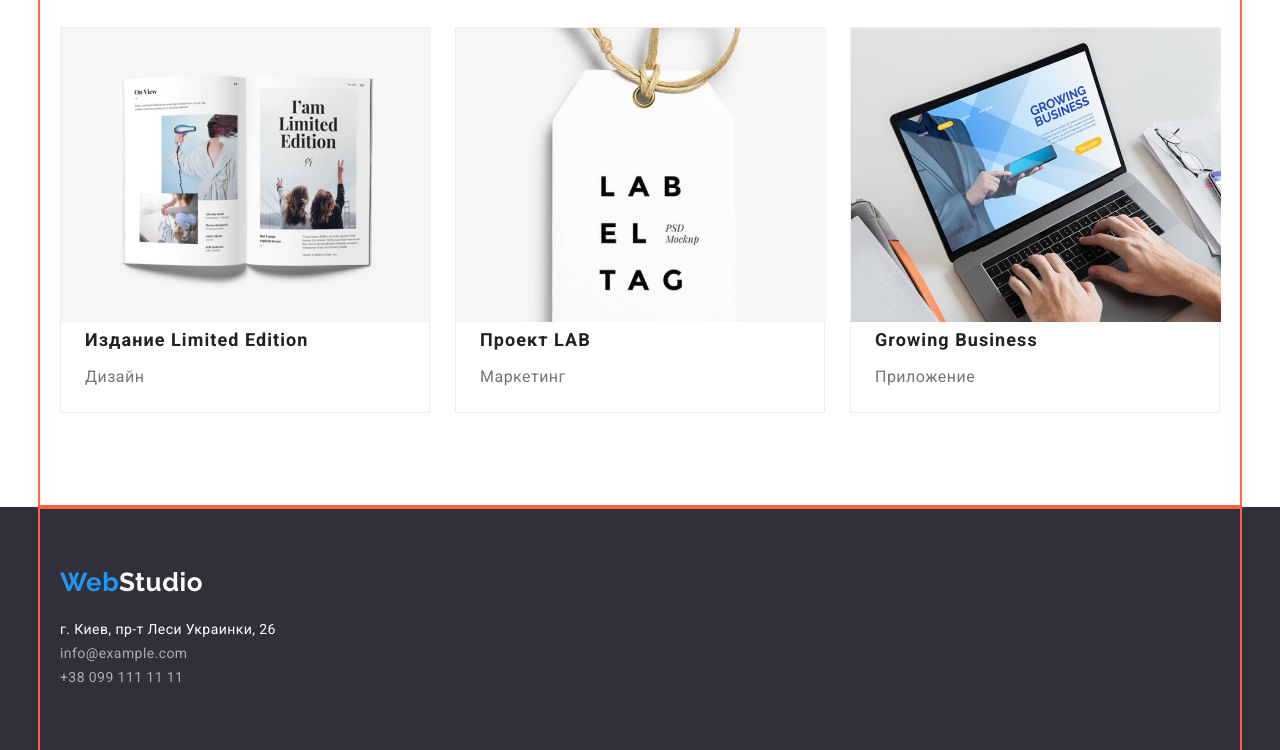
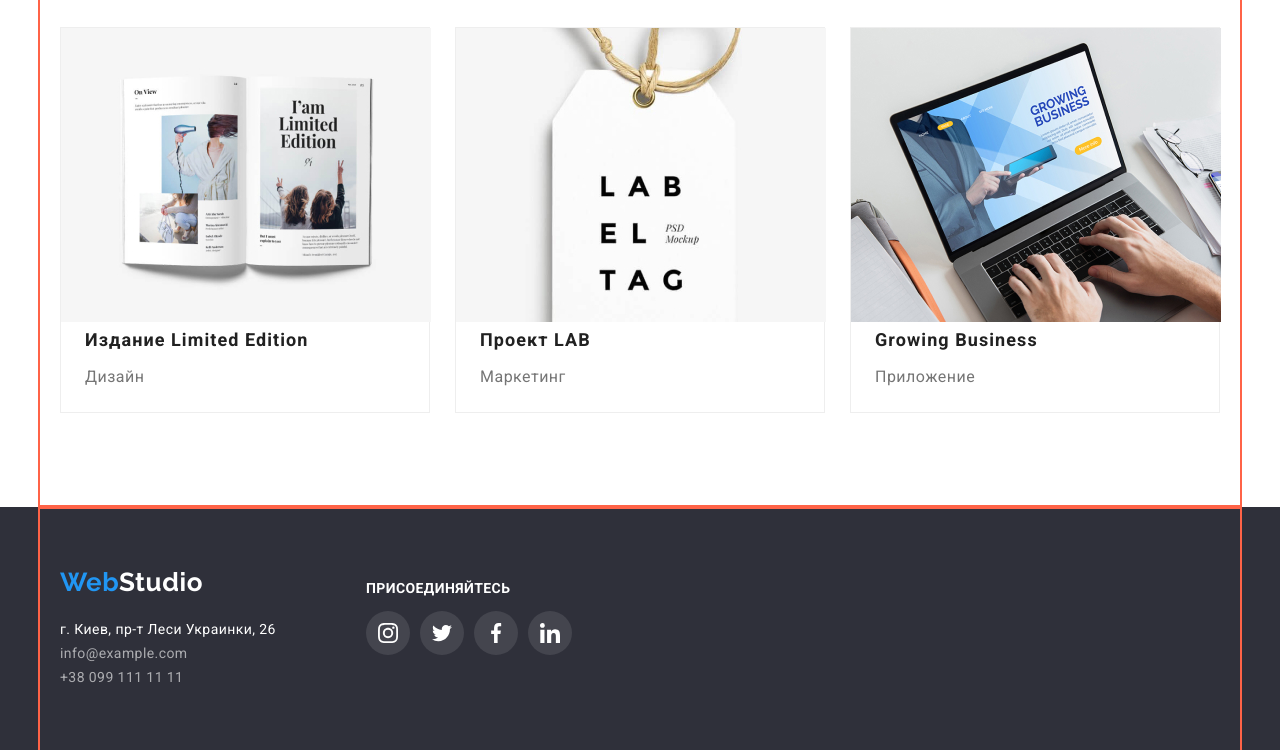
Before and after one commit to AnetM/goit-markup-hw-05, a plain HTML site: page portfolio.html in a window 1280 px wide. Shown: the part 1067-1817 px from the top of the page. Drawn offline with nearby package versions, Linux system fonts and the light colour scheme.

```diff
--- a/css/common.css
+++ b/css/common.css
@@ -4,6 +4,8 @@
   --hero-adress-title-color: #ffffff;
   --accent-color: #2196f3;
   --button-background-color: #f5f4fa;
+  --icon-background-color: #f5f4fa;
+  --icon-fill-color: #ffffff;
 }
 
 body {
@@ -259,3 +261,52 @@ footer {
   font-style: normal;
   text-decoration: none;
 }
+
+.join-list-container {
+  width: 206px;
+}
+
+.join-list-container .title {
+  color: var(--hero-adress-title-color);
+  text-transform: uppercase;
+  font-size: 14px;
+  line-height: 1.14;
+  letter-spacing: 0.03em;
+}
+
+.join-list {
+  list-style: none;
+  display: flex;
+  justify-content: space-between;
+
+  padding: 0;
+}
+
+.join-list-box {
+  display: flex;
+  width: 44px;
+  height: 44px;
+  background-color: rgba(255, 255, 255, 0.1);
+  border-radius: 50%;
+}
+
+.join-list-box:hover {
+  width: 44px;
+  height: 44px;
+  background-color: var(--accent-color);
+  border-radius: 50%;
+  cursor: pointer;
+}
+
+.join-list-icon {
+  margin: auto;
+  fill: var(--icon-fill-color);
+}
+
+.container.footer {
+  display: flex;
+}
+
+.adress-container {
+  margin-right: 70px;
+}
--- a/css/styles.css
+++ b/css/styles.css
@@ -420,6 +420,7 @@ h2 {
 .link-box:hover .link-icon {
   fill: var(--icon-fill-color);
   cursor: pointer;
+  transition: fill 250ms cubic-bezier(0.4, 0, 0.2, 1);
 }
 
 .link-icon {
@@ -445,11 +446,13 @@ h2 {
 
 .client-box:hover {
   border: 1px solid #2196f3;
+  transition: border 250ms cubic-bezier(0.4, 0, 0.2, 1);
 }
 
 .client-box:hover .icon {
   fill: var(--accent-color);
   cursor: pointer;
+  transition: fill 250ms cubic-bezier(0.4, 0, 0.2, 1);
 }
 
 .list.clients {
--- a/portfolio.html
+++ b/portfolio.html
@@ -237,7 +237,8 @@
     <!-- Футер -->
 
     <footer class="footer">
-      <div class="container">
+      <div class="container footer">
+        <div class="adress-container">
           <a class="logo" href="./index.html">
             <span class="logo-half-one"
               >Web<span class="logo-half-two">Studio</span></span
@@ -249,6 +250,33 @@
             <a href="tel:+380991111111">+38 099 111 11 11</a>
           </address>
         </div>
+
+        <div class="join-list-container">
+          <h3 class="title">Присоединяйтесь</h3>
+          <ul class="join-list">
+            <li class="join-list-box">
+              <svg class="join-list-icon" width="20" height="20">
+                <use href="./img/symbol-defs.svg#icon-instagram"></use>
+              </svg>
+            </li>
+            <li class="join-list-box">
+              <svg class="join-list-icon" width="20" height="20">
+                <use href="./img/symbol-defs.svg#icon-twitter"></use>
+              </svg>
+            </li>
+            <li class="join-list-box">
+              <svg class="join-list-icon" width="20" height="20">
+                <use href="./img/symbol-defs.svg#icon-facebook"></use>
+              </svg>
+            </li>
+            <li class="join-list-box">
+              <svg class="join-list-icon" width="20" height="20">
+                <use href="./img/symbol-defs.svg#icon-linkedin"></use>
+              </svg>
+            </li>
+          </ul>
+        </div>
+      </div>
     </footer>
   </body>
 </html>
```
Lines whose indentation alone changed are shown as unchanged.
